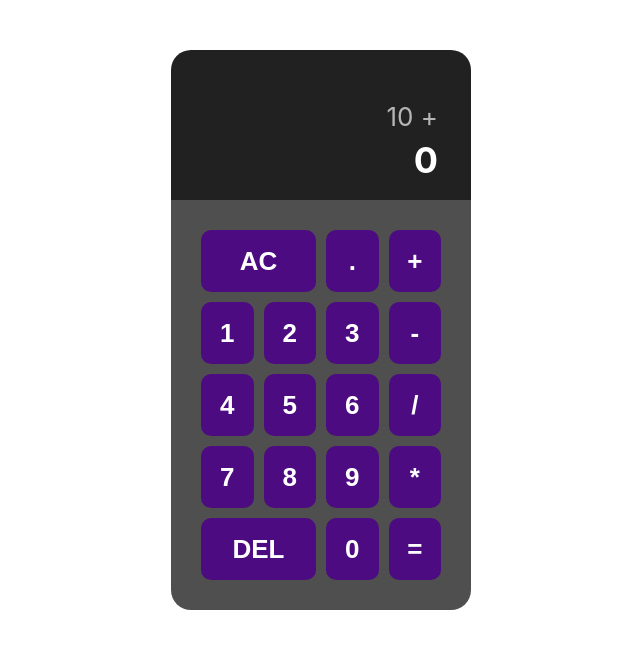
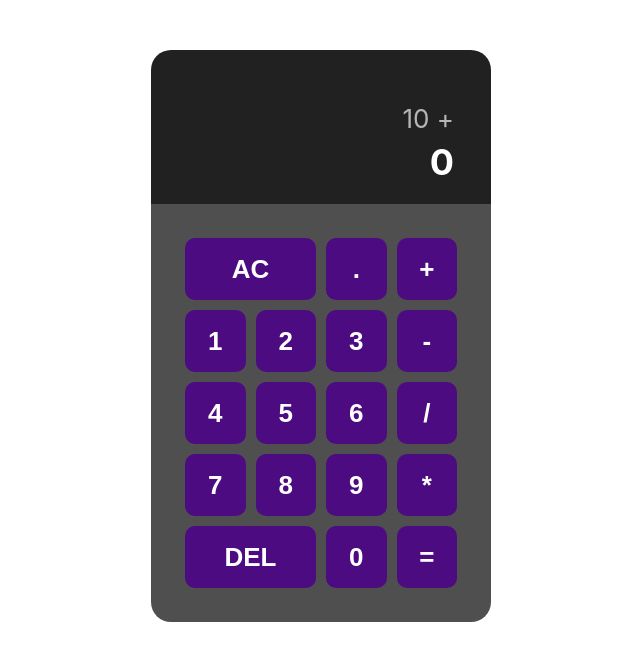
Before and after one commit to NelliBtn/React-Calculator, a JavaScript app: page / in a window 1280 px wide. Shown: the top 660 px of the page, without its empty margins (319-959 px from the left). Built offline with nearby package versions, Linux system fonts and the light colour scheme; the HTML template or start-up script is replaced by a standard one.

Commit message:
increase width of the app

```diff
--- a/src/App.css
+++ b/src/App.css
@@ -1,5 +1,5 @@
 .App {
-  width: 300px;
+  width: 340px;
   height: 500px;
   background-color: #212121;
   border-radius: 20px;
```
